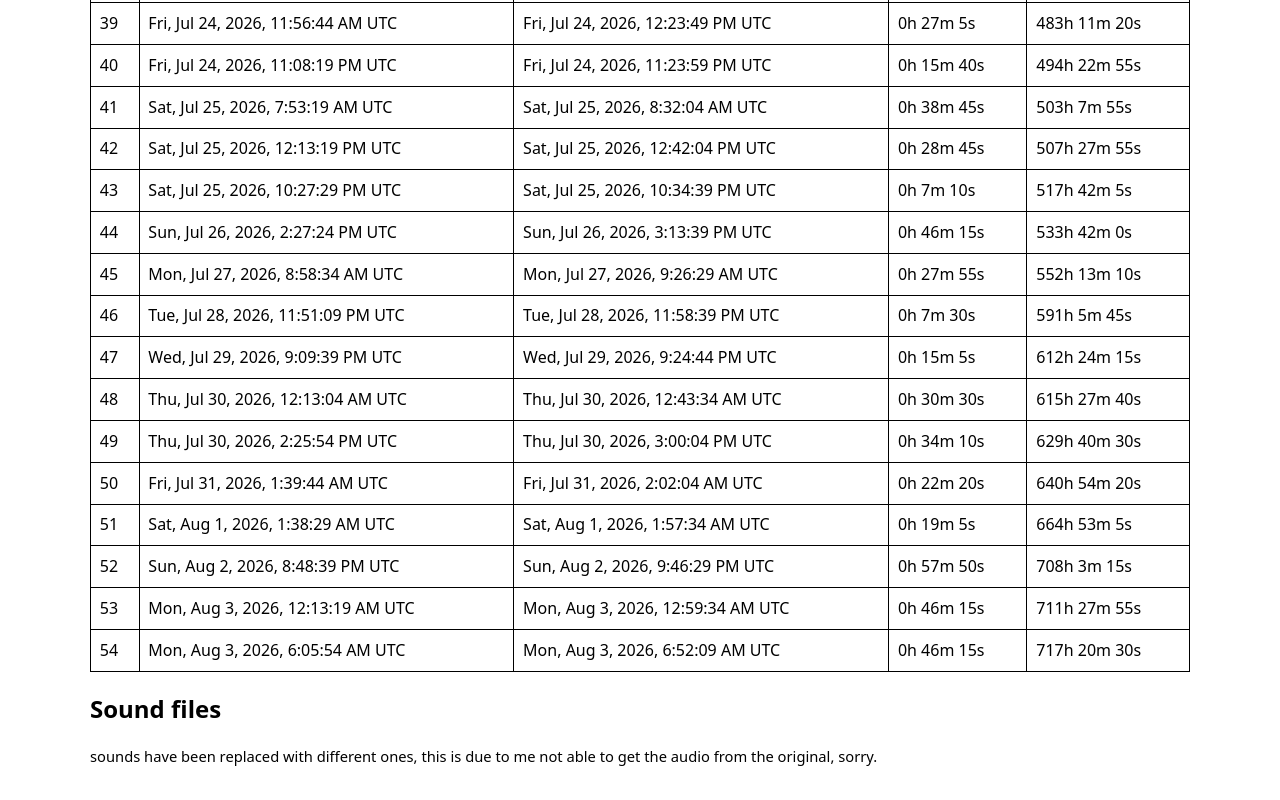
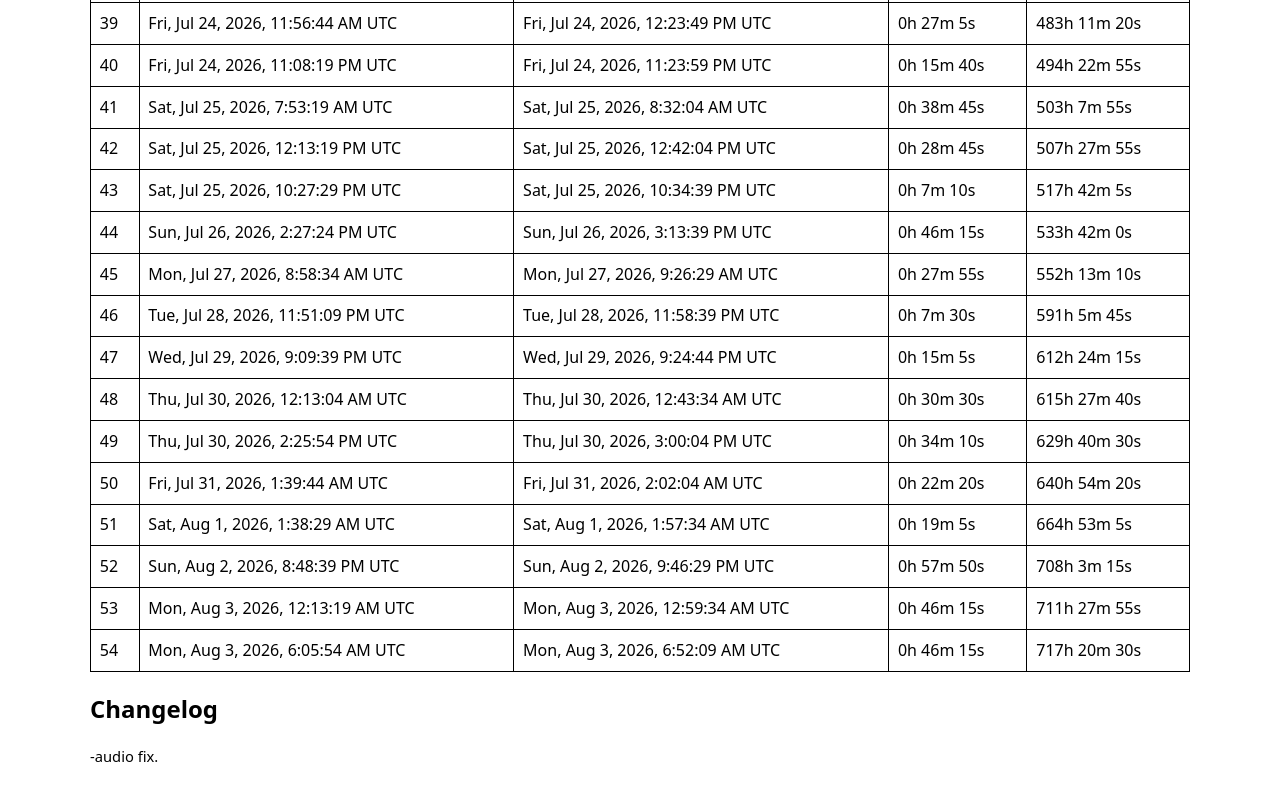
Before and after one commit to devX6Thello/devx6thello.github.io, a website: page weather.html in a window 1280 px wide. Shown: the part 1967-2767 px from the top of the page. Drawn offline with Linux system fonts and the light colour scheme.

Commit message:
Update weather.html

```diff
--- a/weather.html
+++ b/weather.html
@@ -53,8 +53,8 @@
       <tbody id="storms-body"></tbody>
     </table>
 
-    <h2>Sound files</h2>
-    <p class="note">sounds have been replaced with different ones, this is due to me not able to get the audio from the original, sorry.</p>
+    <h2>Changelog</h2>
+    <p class="note">-audio fix.</p>
   </main>
   <script>
 "use strict";
```
